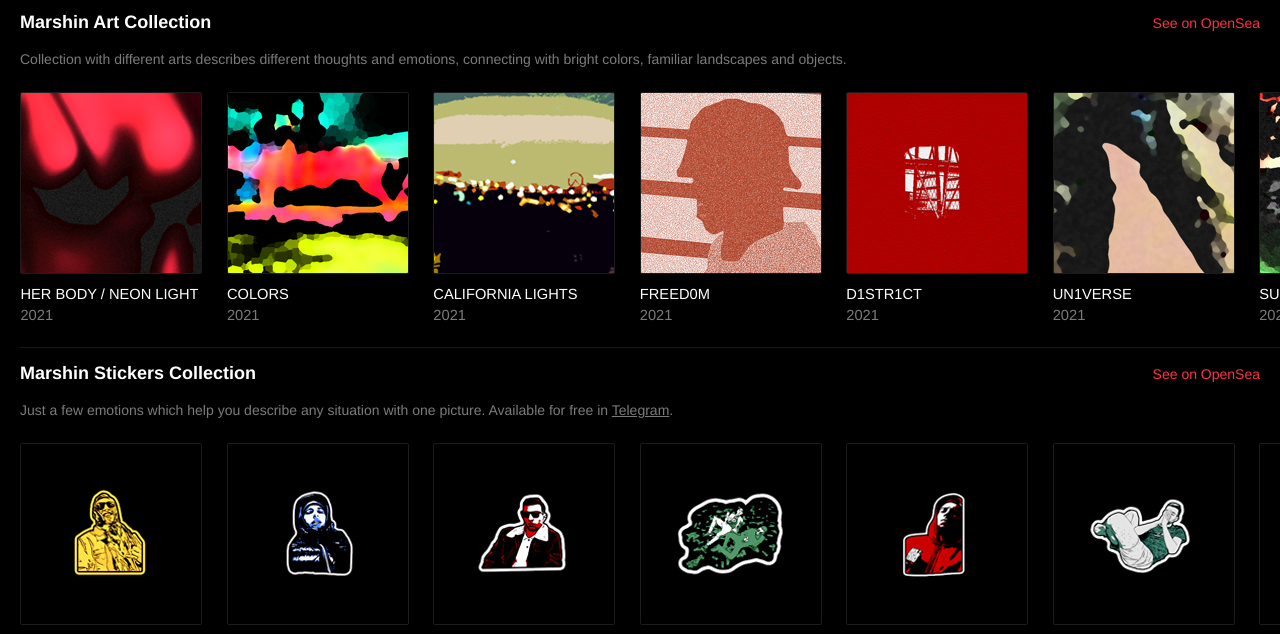
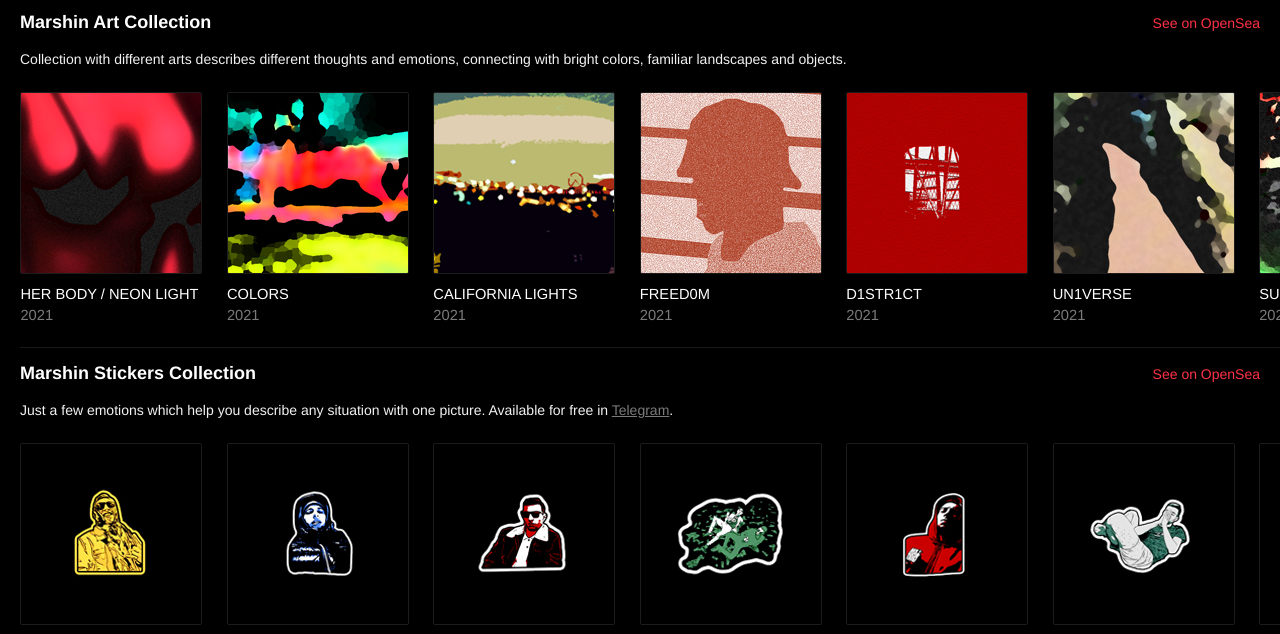
Before and after one commit to captainmarshin/marshinart, a plain HTML site: page index.html in a window 1280 px wide. Shown: the part 139-773 px from the top of the page. Drawn offline with Linux system fonts and the light colour scheme.

Commit message:
Update styles.css

```diff
--- a/css/styles.css
+++ b/css/styles.css
@@ -56,7 +56,7 @@ Copyright. All rights reserved.
 			margin-bottom: 22px;
 			font-size: 14px;
 			line-height: 21px;
-			color: #7B7B7B;
+			color: #F2F2F2;
 		}
 
 		.url_in_txt{
```
